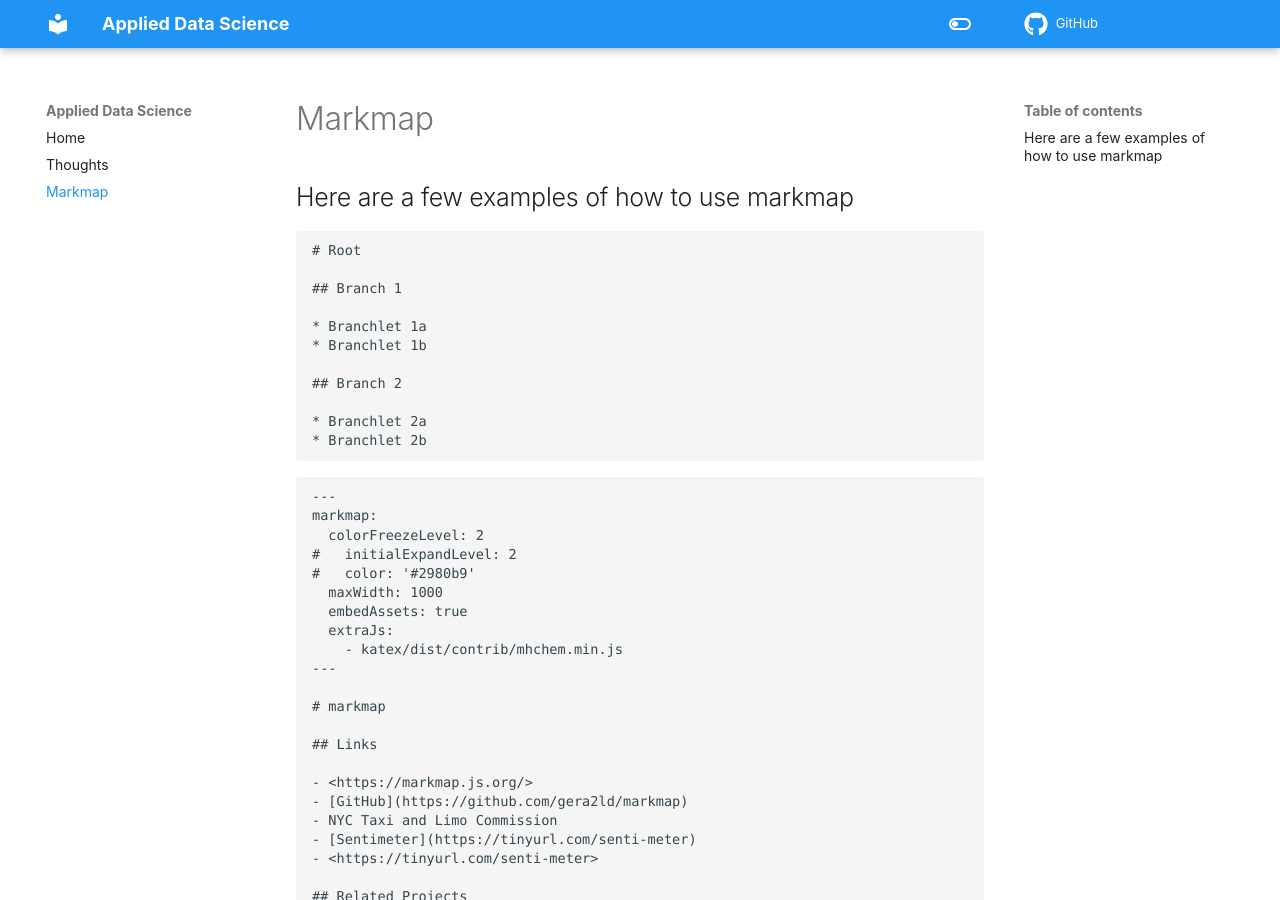
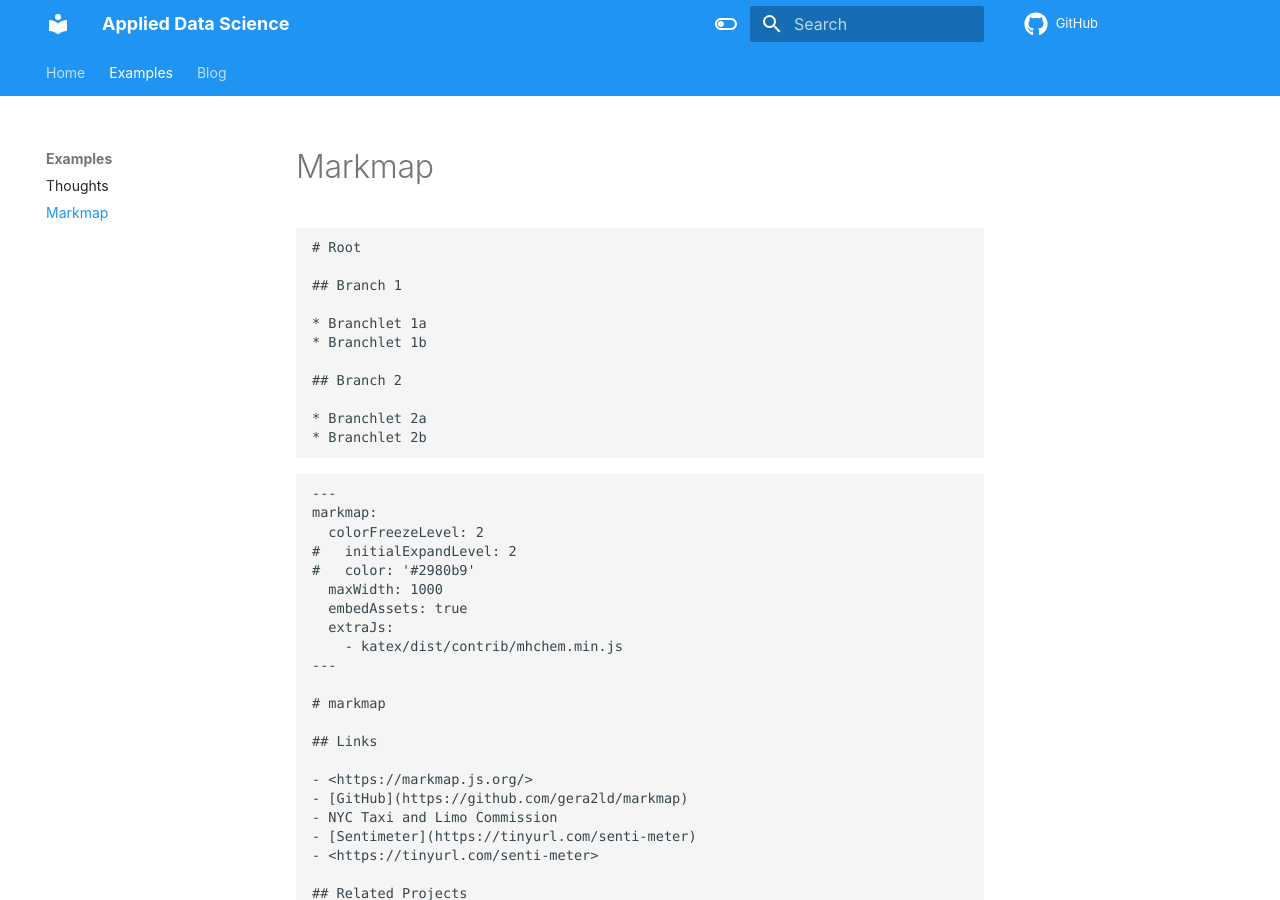
Before and after one commit to deepsai8/dsapp, an MkDocs documentation site: the page built from docs/markmap_01.md, in a window 1280 px wide and 900 px high. Built offline with MkDocs 1.6.1 and Material for MkDocs 9.7.7, drawn with Linux system fonts in a browser that asks for light colours; some web fonts are replaced; comment, search, counter and statistics services are not loaded.

````diff
--- a/docs/markmap_01.md
+++ b/docs/markmap_01.md
@@ -1,5 +1,3 @@
-## Here are a few examples of how to use markmap
-
 ```markmap
 # Root
 
--- a/mkdocs.yml
+++ b/mkdocs.yml
@@ -27,11 +27,16 @@ theme:
     text: Google Sans
     code: Regular
   features:
-    - navigation.instant
+    - navigation.footer
+    - navigation.indexes
+    - navigation.sections
+    - navigation.tabs
+    - navigation.top
     - navigation.tracking
-    - navigation.top
     - search.highlight
     - search.share
+    - search.suggest
+    - toc.follow
 
 extra_css:
   - stylesheets/extra.css
@@ -62,11 +67,20 @@ extra:
           data: 5
           note: >-
             Thanks for your feedback!
+  social:
+    - icon: fontawesome/brands/github
+      link: https://github.com/deepsai8
+    - icon: fontawesome/brands/linkedin
+      link: https://linkedin.com/in/deepaksingh8819
 
 
 plugins:
   - plotly
   - markmap
+  - search:
+    separator: '[\s\-,:!=\[\]()"`/]+|\.(?!\d)|&[lg]t;|(?!\b)(?=[A-Z][a-z])'
+  - minify:
+    minify_html: true
 
 markdown_extensions:
   # Python Markdown
@@ -77,7 +91,7 @@ markdown_extensions:
   - footnotes
   - md_in_html
   - toc:
-      permalink: true
+    permalink: true
 
   # Python Markdown Extensions
   - pymdownx.arithmatex:
@@ -106,6 +120,9 @@ markdown_extensions:
           format: !!python/name:mkdocs_plotly_plugin.fences.fence_plotly
 
 nav:
-    - Home: index.md
+  - Home: index.md
+  - Examples:
     - Thoughts: thoughts.md
     - Markmap: markmap_01.md
+  - Blog:
+    - blog/index.md
````
Also changed, not shown: docs/blogs/index.md (added, +1 -0 lines).
